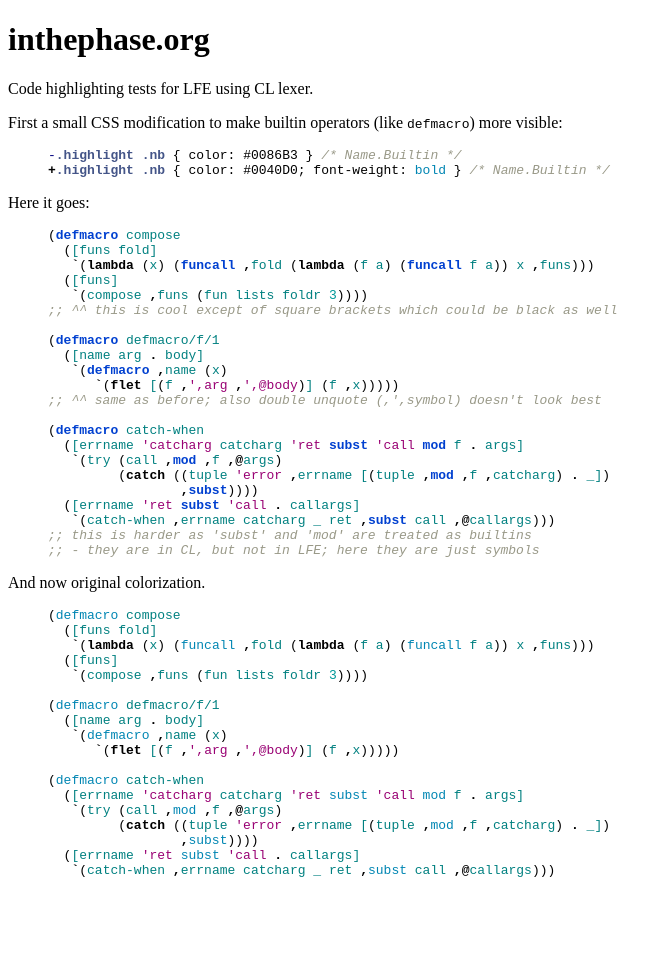
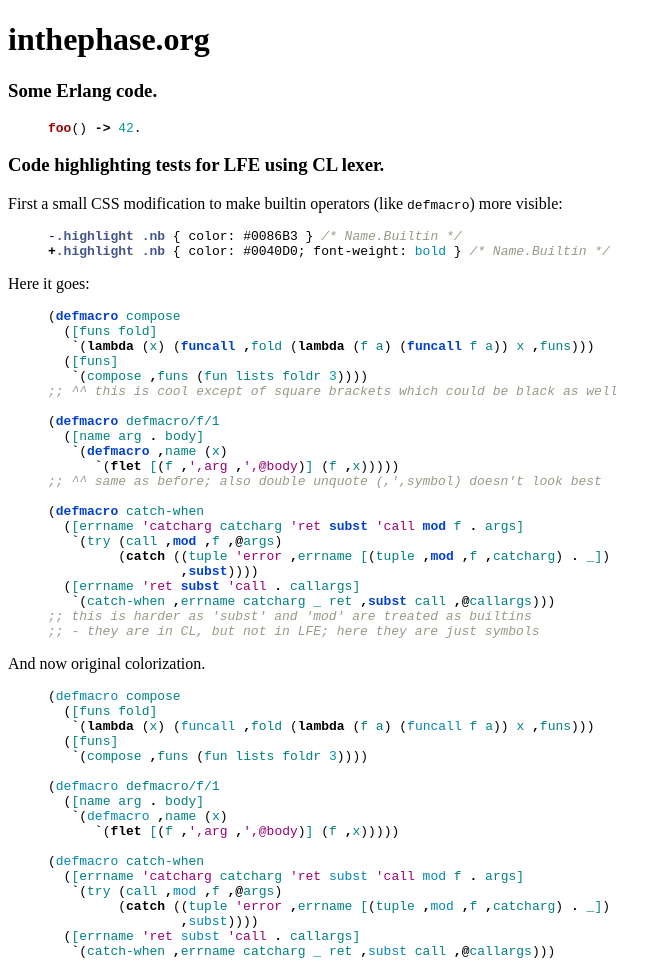
Before and after one commit to herenowcoder/herenowcoder.github.com, a Jekyll site: the page built from examples/syntax.html, in a window 1280 px wide. Shown: the whole page, without its empty margins (0-671 px from the left). Built offline with Jekyll 4.4.1, drawn with Linux system fonts in a browser that asks for light colours; before the commit the page ends 900 px from its top, so only the background shows below that.

Commit message:
remove stupid test post; example contest goes to syntax examples

```diff
--- a/examples/syntax.html
+++ b/examples/syntax.html
@@ -3,7 +3,14 @@ layout: default
 title: LFE syntax colorization at GitHub
 ---
 
-Code highlighting tests for LFE using CL lexer.
+<h3>Some Erlang code.</h3>
+
+{% highlight erlang %}
+foo() -> 42.
+{% endhighlight %}
+
+<h3>Code highlighting tests for LFE using CL lexer.
+</h3>
 <p>
 First a small CSS modification to make builtin operators (like <code>defmacro</code>) more visible:
 
```
Also changed, not shown: _posts/2009-09-13-test.md (deleted, +0 -12 lines).
